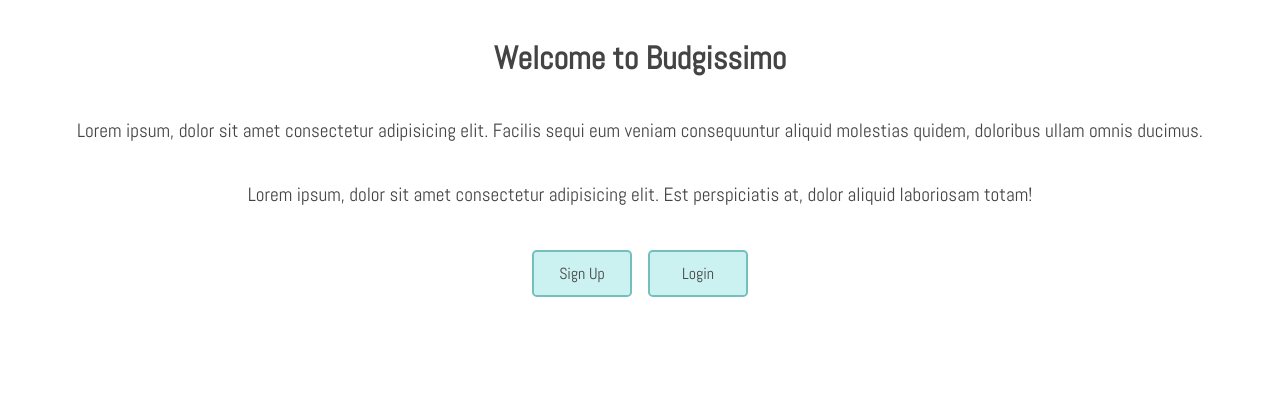
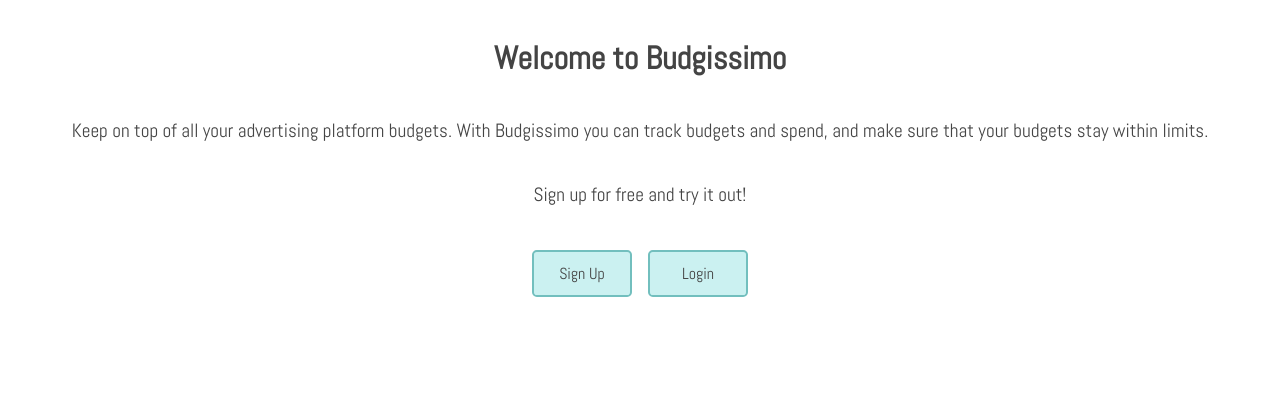
Before and after one commit to edwardjanson/budgissimo, a Flask app: page / in a window 1280 px wide. Shown: the part 57-461 px from the top of the page. Run offline with Flask 2, Linux system fonts and the light colour scheme.

Commit message:
:hammer: added intro text to homepage

```diff
--- a/static/style.css
+++ b/static/style.css
@@ -108,6 +108,7 @@ footer > span > a {
     display: flex;
     flex-direction: column;
     align-items: center;
+    text-align: center;
 }
 
 .forms {
--- a/templates/index.html
+++ b/templates/index.html
@@ -6,8 +6,8 @@
         <main id="main-container">
             <h1>Welcome to Budgissimo</h1>
             <div class="intro-text">
-                <p>Lorem ipsum, dolor sit amet consectetur adipisicing elit. Facilis sequi eum veniam consequuntur aliquid molestias quidem, doloribus ullam omnis ducimus.</p>
-                <p>Lorem ipsum, dolor sit amet consectetur adipisicing elit. Est perspiciatis at, dolor aliquid laboriosam totam!</p>
+                <p>Keep on top of all your advertising platform budgets. With Budgissimo you can track budgets and spend, and make sure that your budgets stay within limits.</p>
+                <p>Sign up for free and try it out!</p>
             <div>
             <div class="buttons">
                 <a href="/account/new" class="button">Sign Up</a>
```
